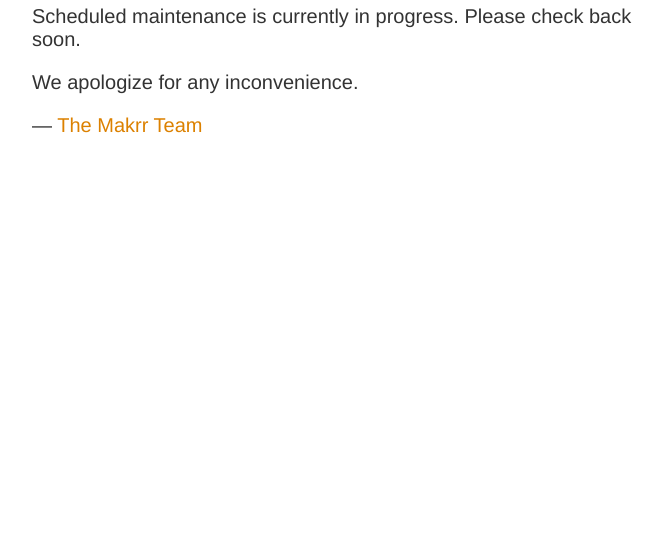
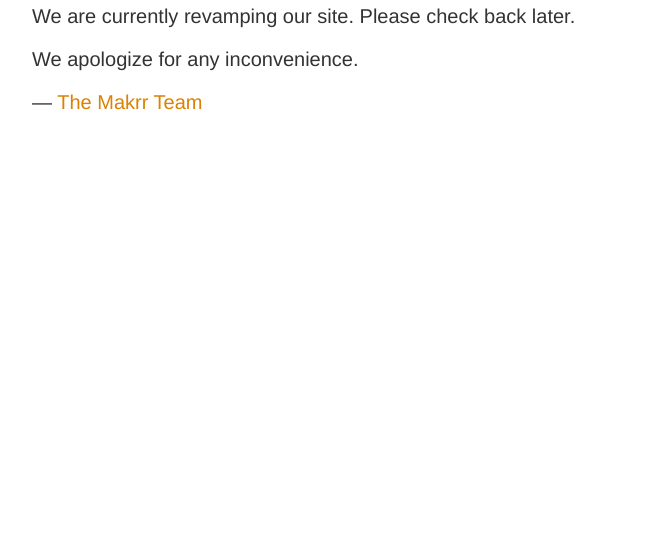
Before and after one commit to Makrr/makrr.github.io, a plain HTML site: page index.html in a window 1280 px wide. Shown: the part 267-800 px from the top of the page, without its empty margins (283-945 px from the left). Drawn offline with Linux system fonts and the light colour scheme.

Commit message:
Update index.html

```diff
--- a/index.html
+++ b/index.html
@@ -18,7 +18,7 @@
     <body>
         <article>
             <h1>Site is temporarily unavailable.</h1>
-            <p>Scheduled maintenance is currently in progress. Please check back soon.</p>
+            <p>We are currently revamping our site. Please check back later.</p>
             <p>We apologize for any inconvenience.</p>
             <p id="signature">&mdash; <a href="mailto:sbaumgarten@makrr.com">The Makrr Team</a></p>
         </article>
```
